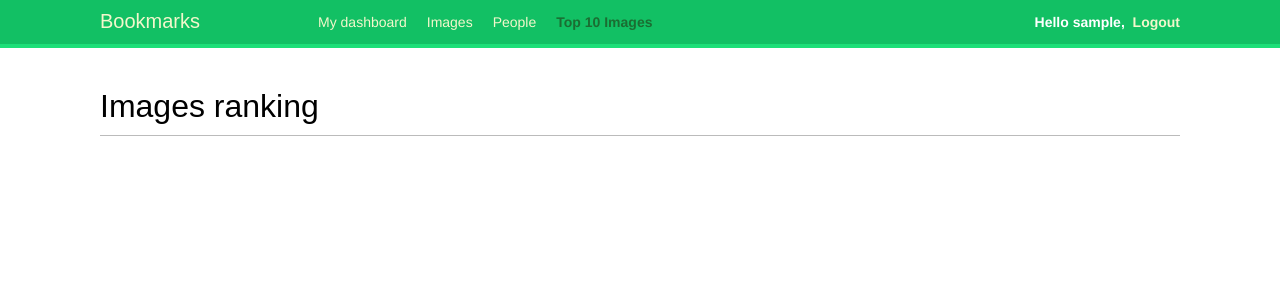
After one commit to abhie-lp/image-share, a Django app: page /images/ranking/ in a window 1280 px wide. The commit adds this page. Shown: the top 300 px of the page. Run offline with Django 3.2, Linux system fonts and the light colour scheme; the visitor is signed in with stand-in values (Sample User, id 1); data that the repository does not hold is empty; some libraries are stand-ins or nearby versions; some web fonts are replaced.

Commit message:
Use redis to rank images

```diff
--- a/images/admin.py
+++ b/images/admin.py
@@ -6,3 +6,4 @@ from .models import Image
 class ImageAdmin(admin.ModelAdmin):
     list_display = "title", "slug", "image", "total_likes", "created",
     list_filter = "created",
+    prepopulated_fields = {"slug": ("title",)}
--- /dev/null
+++ b/images/templates/image/ranking.html
@@ -0,0 +1,14 @@
+{% extends "base.html" %}
+
+{% block title %}Images ranking{% endblock title %}
+
+{% block content %}
+  <h1>Images ranking</h1>
+  <ol>
+    {% for image in most_viewed %}
+      <li>
+        <a href="{{ image.get_absolute_url }}">{{ image.title }}</a>
+      </li>
+    {% endfor %}
+  </ol>
+{% endblock content %}
--- a/images/urls.py
+++ b/images/urls.py
@@ -6,6 +6,7 @@ app_name = "images"
 urlpatterns = [
     path("detail/<int:pk>/<slug:slug>/", views.image_detail, name="detail"),
     path("sort/<str:sort>/", views.image_list, name="list_sort"),
+    path("ranking/", views.image_ranking, name="ranking"),
     path("like/", views.image_like, name="like"),
     path("create/", views.image_create, name="create"),
     path("", views.image_list, name="list"),
--- a/images/views.py
+++ b/images/views.py
@@ -17,6 +17,19 @@ from .models import Image
 r = redis.Redis(
     host=settings.REDIS_HOST, port=settings.REDIS_PORT, db=settings.REDIS_DB
 )
+
+
+@login_required
+def image_ranking(request):
+    # Get image ranking dictionary
+    image_rankings = r.zrange("image_ranking", 0, -1, desc=True)[:10]
+    image_ranking_ids = tuple(int(_id) for _id in image_rankings)
+
+    # Get the most viewed images
+    most_viewed = list(Image.objects.filter(id__in=image_ranking_ids))
+    most_viewed.sort(key=lambda x: image_ranking_ids.index(x.id))
+    return render(request, "image/ranking.html",
+                  {"section": "ranking", "most_viewed": most_viewed})
 
 
 @login_required
@@ -91,6 +104,7 @@ def image_create(request):
 def image_detail(request, pk, slug):
     image = get_object_or_404(Image, id=pk, slug=slug)
     total_views = r.incr(f"image:{image.id}:views")
+    r.zincrby("image_ranking", 1, image.id)
     return render(request, "image/detail.html",
                   {"section": "images", "image": image,
                    "total_views": total_views})
--- a/templates/base.html
+++ b/templates/base.html
@@ -24,6 +24,10 @@
 
           <li {% if section == "people" %}class="selected"{% endif %}>
             <a href="{% url 'user_list' %}">People</a>
+          </li>
+
+          <li {% if section == "ranking" %}class="selected"{% endif %}>
+            <a href="{% url "images:ranking" %}">Top 10 Images</a>
           </li>
         </ul>
       {% endif %}
```
